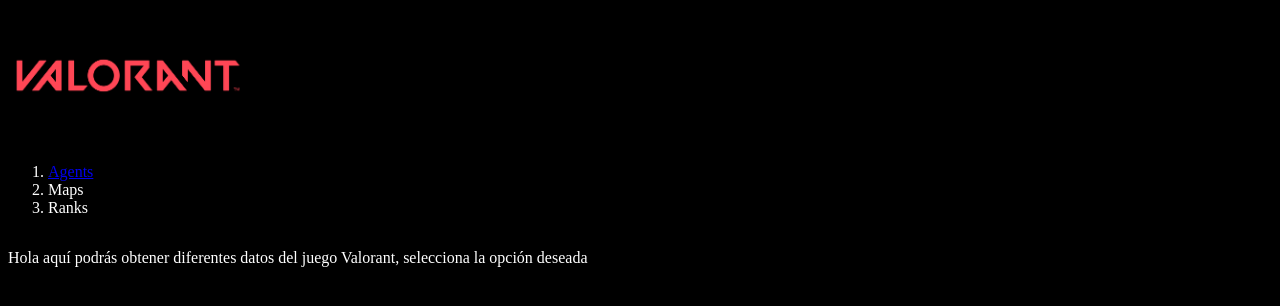
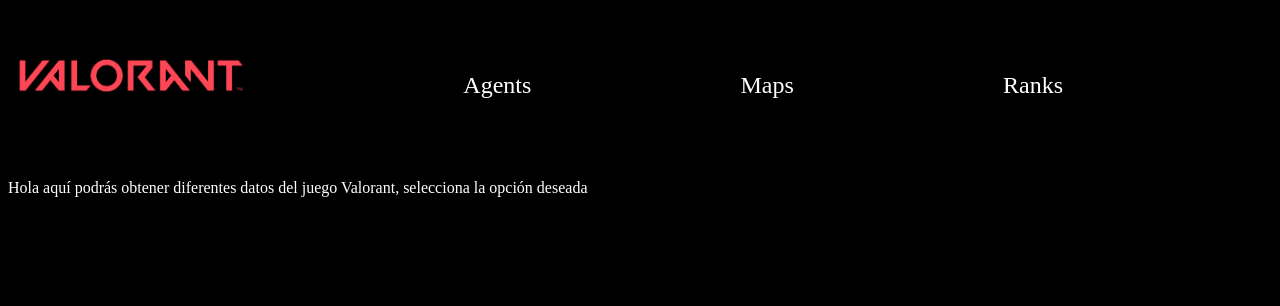
Before and after one commit to ferchodeleon/Valorant, a React (Vite) app: page / in a window 1280 px wide. Shown: the top 306 px of the page. Built offline with nearby package versions, Linux system fonts and the light colour scheme; the HTML template or start-up script is replaced by a standard one.

Commit message:
Add style to header menu

```diff
--- a/src/components/Header.tsx
+++ b/src/components/Header.tsx
@@ -10,13 +10,19 @@
           <img src={Valorant} alt="Icon of Valorant" />
         </Link>
       </div>
-      <ol>
-        <li>
-          <Link to="/agents">Agents</Link>
-        </li>
-        <li>Maps</li>
-        <li>Ranks</li>
-      </ol>
+      <menu className="header-menu">
+        <ol>
+          <li>
+            <Link to="/agents">Agents</Link>
+          </li>
+          <li>
+            <a>Maps</a>
+          </li>
+          <li>
+            <a>Ranks</a>
+          </li>
+        </ol>
+      </menu>
     </header>
   );
 };
--- a/src/styles/Header.css
+++ b/src/styles/Header.css
@@ -1,9 +1,28 @@
 header {
   display: flex;
-  flex-direction: column;
-  max-width: 300px;
+  /* flex-direction: column; */
+  justify-content: space-around;
+  width: 100%;
 }
 
 .header-logo img {
   max-width: 15rem;
 }
+
+.header-menu, ol {
+  display: flex;
+  justify-content: space-around;
+  align-items: center;
+  width: 80%;
+  padding: 1rem 0;
+}
+
+.header-menu ol li {
+  list-style: none;
+  margin: 0 1rem;
+  a {
+    text-decoration: none;
+    color: #fff;
+    font-size: 1.5rem;
+  }
+}
```
